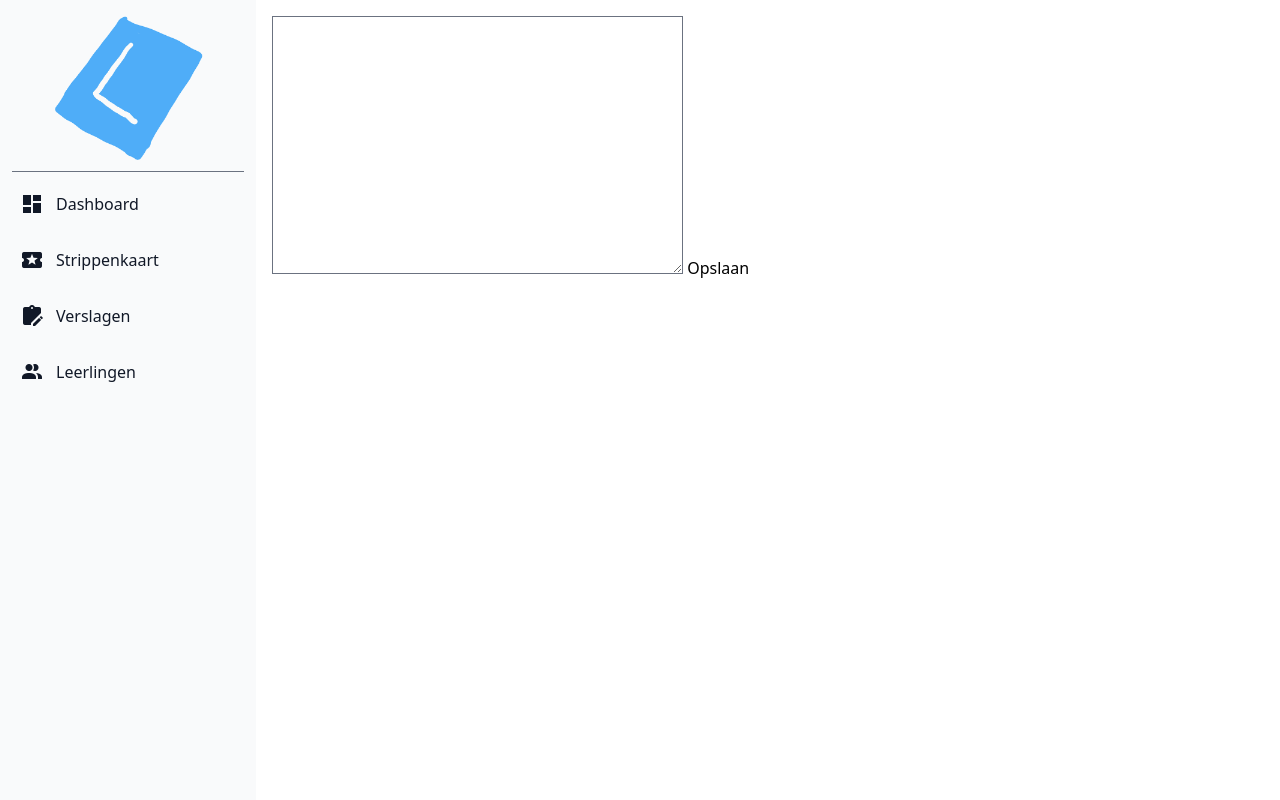
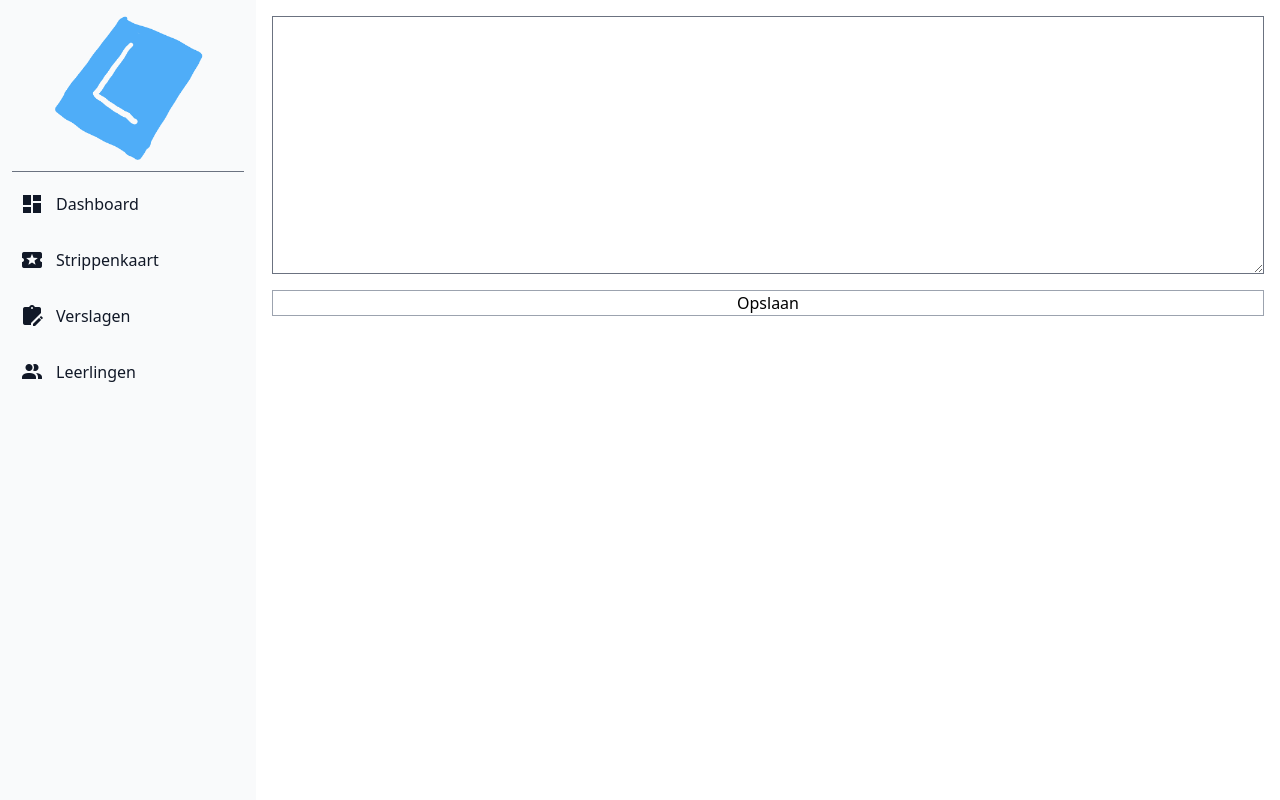
Before and after one commit to lexisother/final-exam, a Laravel app: page /dashboard/verslagen/1 in a window 1280 px wide. Run offline with Laravel 12, Linux system fonts and the light colour scheme; a user stored in the database is signed in; data comes from the database, SQL or seed files in the repository; data that the repository does not hold is empty; style sheets or scripts are compiled from the project's sources; parts of the project's set-up code (start-up, migrations or seed data) failed here and were passed over.

Commit message:
[views/*] Mobile pass

```diff
--- a/resources/views/contact.blade.php
+++ b/resources/views/contact.blade.php
@@ -2,6 +2,7 @@
   <x-slot name="nav">
     <x-navlink to="/" icon="home">Home</x-navlink>
     <x-navlink to="/contact" icon="phone">Contact</x-navlink>
+    <x-navlink to="/login" icon="login">Login</x-navlink>
   </x-slot>
 
   <div id="notice" class="absolute left-1/2 p-4 border border-green-500 rounded-xl bg-green-400" hidden>
--- a/resources/views/edit-report.blade.php
+++ b/resources/views/edit-report.blade.php
@@ -5,9 +5,9 @@
 @endphp
 
 <x-app-layout>
-  <form action="/api/lessons/edit/{{ $id }}" method="post">
+  <form class="flex flex-col gap-4" action="/api/lessons/edit/{{ $id }}" method="post">
     @csrf
-    <textarea name="notes" cols="40" rows="10">{{ $lesson->notes }}</textarea>
-    <input type="submit" value="Opslaan">
+    <textarea name="notes" class="lg:h-full" cols="40" rows="10">{{ $lesson->notes }}</textarea>
+    <input class="border border-gray-400" type="submit" value="Opslaan" />
   </form>
 </x-app-layout>
--- a/resources/views/index.blade.php
+++ b/resources/views/index.blade.php
@@ -3,6 +3,7 @@
   <x-slot name="nav">
     <x-navlink to="/" icon="home">Home</x-navlink>
     <x-navlink to="/contact" icon="phone">Contact</x-navlink>
+    <x-navlink to="/login" icon="login">Login</x-navlink>
   </x-slot>
 
   <div class="flex flex-col">
@@ -14,13 +15,13 @@
       <p>{{ fake()->text(400) }}</p>
       <p>{{ fake()->text(400) }}</p>
     </div>
-    <div>
+    <div class="mx-16">
       <h2 class="text-2xl my-4">Instructeurs</h2>
       <div class="flex flex-row">
         @foreach(User::all()->filter(fn (User $u) => $u->role === "Instructeur") as $instructor)
           <div>
             <img src="/img/{{ $instructor->info->image }}" />
-            <p class="relative left-1/2 transform -translate-x-1/2 -translate-y-full bg-gray-500">{{ $instructor->name }}</p>
+            <p class="relative pl-2 left-1/2 transform -translate-x-1/2 -translate-y-full bg-gray-500">{{ $instructor->name }}</p>
           </div>
         @endforeach
       </div>
--- a/resources/views/stripcards.blade.php
+++ b/resources/views/stripcards.blade.php
@@ -18,7 +18,7 @@
       <option name="b">B</option>
       <option name="c">C</option>
     </select>
-    <input type="submit" value="Aanmaken">
+    <input class="border border-gray-400 p-2" type="submit" value="Aanmaken" />
   </form>
 
   <table class="bg-yellow-200 border-collapse border border-slate-500">
```
